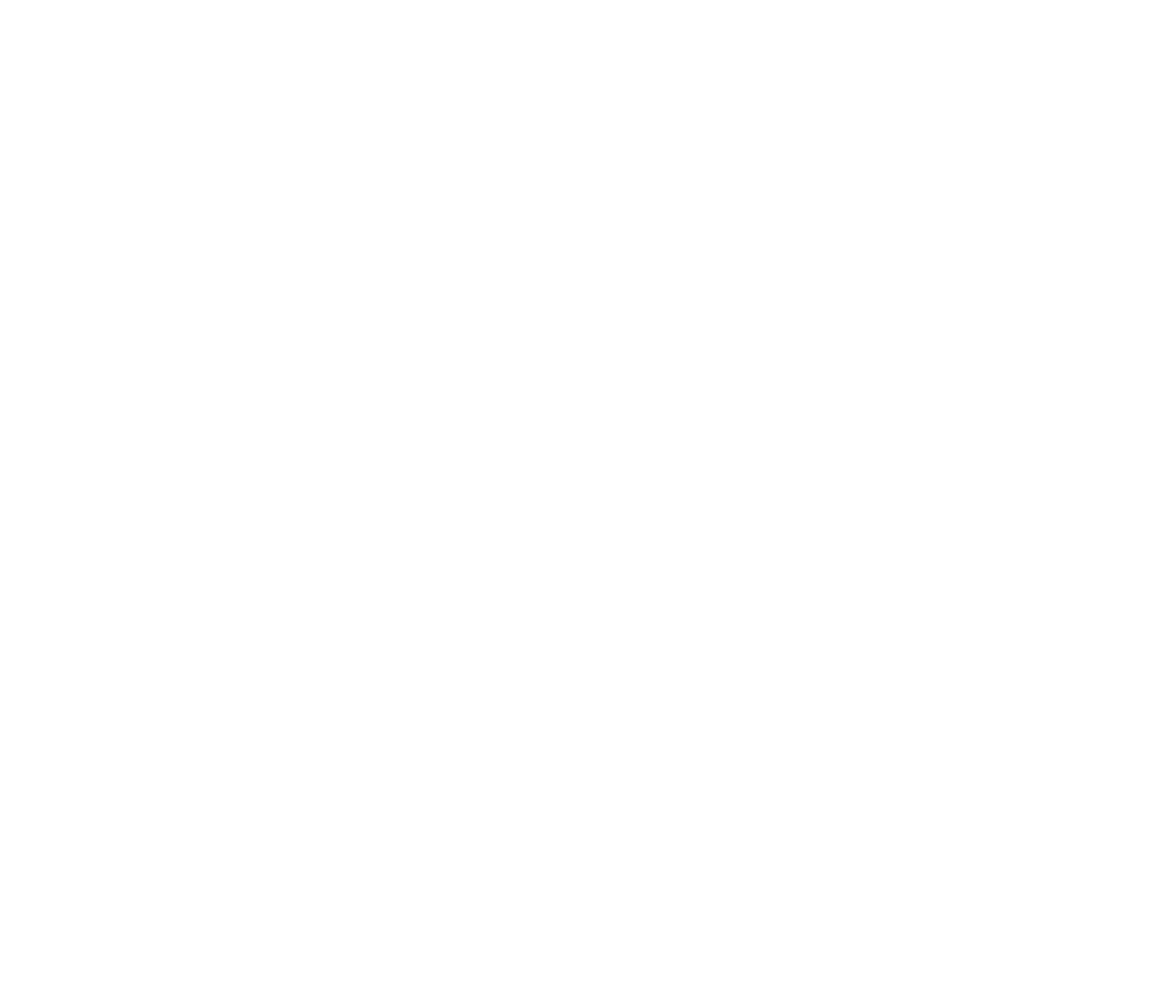
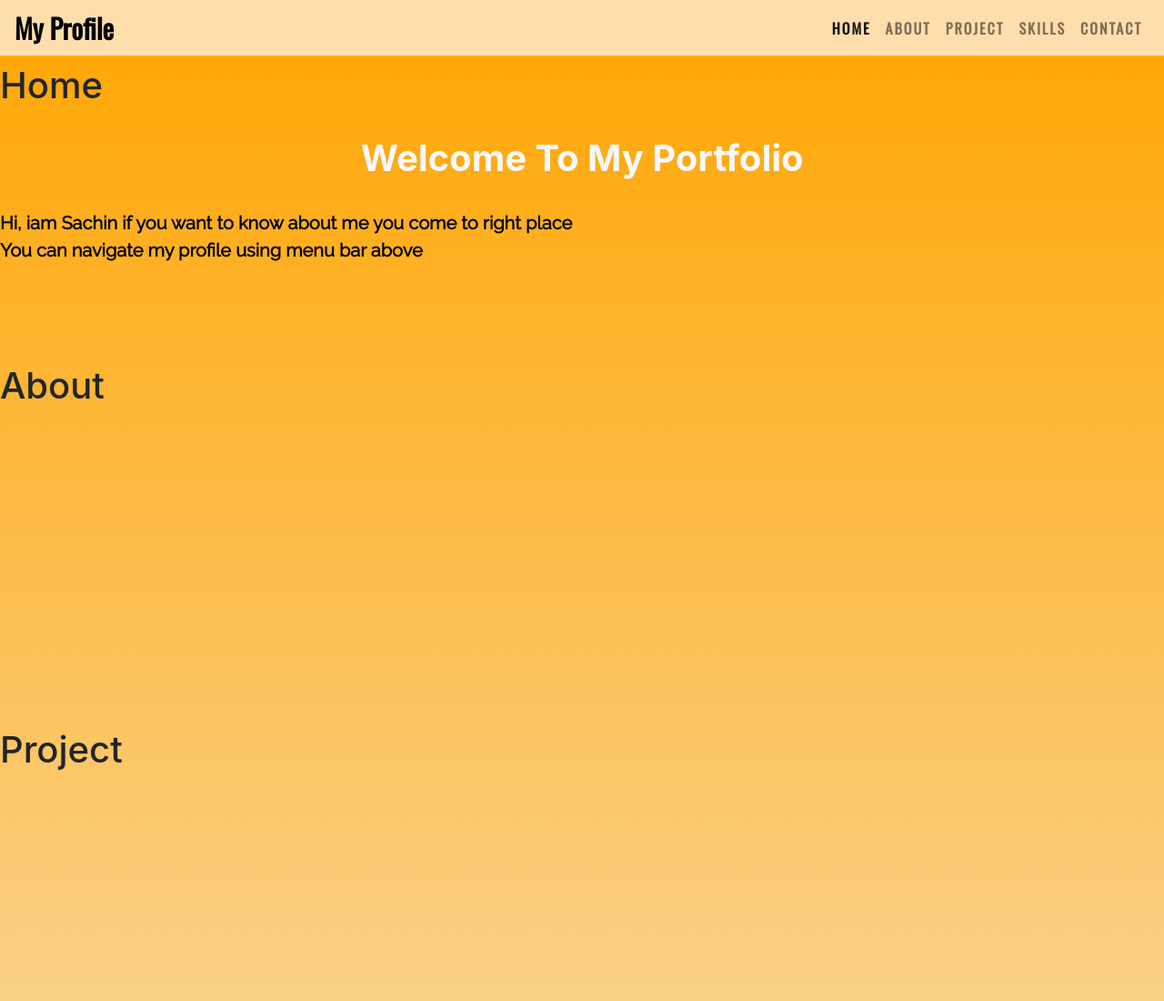
Before and after one commit to 1711solapure/My-Port-Folio, a plain HTML site: page Index.html in a window 1280 px wide. Shown: the top 1100 px of the page at 91% size. Before the commit the page ends 800 px from the top, so only its background shows below. Drawn offline with nearby package versions, Linux system fonts and the light colour scheme.

Commit message:
aplied style

```diff
--- /dev/null
+++ b/Index.css
@@ -0,0 +1,55 @@
+
+  @import url('https://fonts.googleapis.com/css2?family=Oswald&display=swap');
+  @import url('https://fonts.googleapis.com/css2?family=Merriweather&family=Mukta&family=Oswald&family=Raleway&display=swap');
+
+body{
+	margin: 0px;
+	box-sizing: border-box;
+	background-image: linear-gradient(to bottom, orange,whitesmoke);
+	width: 100%;
+	height: 100%;
+}
+
+.brand
+{
+	font-family: 'Oswald', sans-serif;
+	font-size: 30px;
+	font-weight: bolder;
+	color: black;
+}
+.dv
+{
+	height: 400px;
+	width: 100px;
+}
+.nav-item
+{
+	font-family: 'Oswald', sans-serif;
+	font-weight: bolder;
+	color: black;
+	text-transform: uppercase;
+	letter-spacing: 2px;
+}
+.hminfo
+{
+	color: black;
+	font-weight: bolder;
+	font-size: 20px;
+	font-family: 'Merriweather', serif;
+font-family: 'Mukta', sans-serif;
+font-family: 'Oswald', sans-serif;
+font-family: 'Raleway', sans-serif;
+
+}
+#wel
+{
+	font-weight: bolder;
+	font-smooth: always;
+	color: ghostwhite;
+
+}
+.cinfo
+{
+	font-weight: unset;
+	font-size: 20px;
+}
--- a/Index.html
+++ b/Index.html
@@ -2,10 +2,68 @@
 <html>
 <head>
 	<meta charset="utf-8">
-	<meta name="viewport" content="width=device-width, initial-scale=1">
-	<title>My fullstack Portfolio</title>
+<div><link rel="stylesheet" href="https://cdn.jsdelivr.net/npm/bootstrap@4.0.0/dist/css/bootstrap.min.css" integrity="sha384-Gn5384xqQ1aoWXA+058RXPxPg6fy4IWvTNh0E263XmFcJlSAwiGgFAW/dAiS6JXm" crossorigin="anonymous">
+<script src="https://code.jquery.com/jquery-3.2.1.slim.min.js" integrity="sha384-KJ3o2DKtIkvYIK3UENzmM7KCkRr/rE9/Qpg6aAZGJwFDMVNA/GpGFF93hXpG5KkN" crossorigin="anonymous"></script>
+<script src="https://cdn.jsdelivr.net/npm/popper.js@1.12.9/dist/umd/popper.min.js" integrity="sha384-ApNbgh9B+Y1QKtv3Rn7W3mgPxhU9K/ScQsAP7hUibX39j7fakFPskvXusvfa0b4Q" crossorigin="anonymous"></script>
+<script src="https://cdn.jsdelivr.net/npm/bootstrap@4.0.0/dist/js/bootstrap.min.js" integrity="sha384-JZR6Spejh4U02d8jOt6vLEHfe/JQGiRRSQQxSfFWpi1MquVdAyjUar5+76PVCmYl" crossorigin="anonymous"></script>
+</div>
+		<meta name="viewport" content="width=device-width, initial-scale=1">
+	<link rel="stylesheet" type="text/css" href="Index.css">
+	<title>My Portfolio</title>
 </head>
-<body>
+<body class="bod" >
+<div>
+		<nav class="navbar navbar-expand-lg navbar-light " style="position: fixed; width: 100%; background-color: navajowhite; "  >
+  <a class="brand" href="#">My Profile</a>
+  <button class="navbar-toggler" type="button" data-toggle="collapse" data-target="#navbarNav" aria-controls="navbarNav" aria-expanded="false" aria-label="Toggle navigation">
+    <span class="navbar-toggler-icon"></span>
+  </button>
+  <div class="collapse navbar-collapse" id="navbarNav" align="">
+    <ul class="navbar-nav ml-auto" >
+      <li class="nav-item active">
+        <a class="nav-link" href="#home">Home <span class="sr-only">(current)</span></a>
+      </li>
+      <li class="nav-item">
+        <a class="nav-link" href="#about">About</a>
+      </li>
+      <li class="nav-item">
+        <a class="nav-link" href="#project">Project</a>
+      </li>
+       <li class="nav-item">
+        <a class="nav-link" href="#skills">Skills</a>
+      </li> <li class="nav-item">
+        <a class="nav-link" href="#contact">Contact</a>
+      </li>
+
+    </ul>
+  </div>
+</nav>
+	<div>
+	<div  class="dv" id="home" style="top: 70px; position: absolute; width: 100%; ">
+		<h1 >Home</h1> <br>
+		<h1 align="center" id="wel">Welcome To My Portfolio</h1><br>
+		<span class="hminfo">Hi, iam Sachin if you want to know about me you come to right place</span><br>
+		<span class="hminfo">You can navigate my profile using menu bar above </span>
+	</div>
+	<div class="dv" id="about">
+
+	</div>
+	<div class="dv" id="about" style="width: 100%;">
+		<h1>About</h1>
+
+	</div>
+	<div class="dv" id="project" style="width: 100%;">
+		<h1>Project</h1>
+	</div>
+	<div class="dv" id="skills" style="width: 100%;">
+		<h1>Skills</h1>
+	</div>
+	<div class="dv" id="contact" style="width:100%">
+		<h1>Contact</h1>
+		<span class="cinfo">Mobile no. : 8087198984</span> <br>
+		<span class="cinfo">Email ID : solapuresachin1711@gmail.com</span>
+	</div>
+	</div>
 
 </body>
 </html>
```
